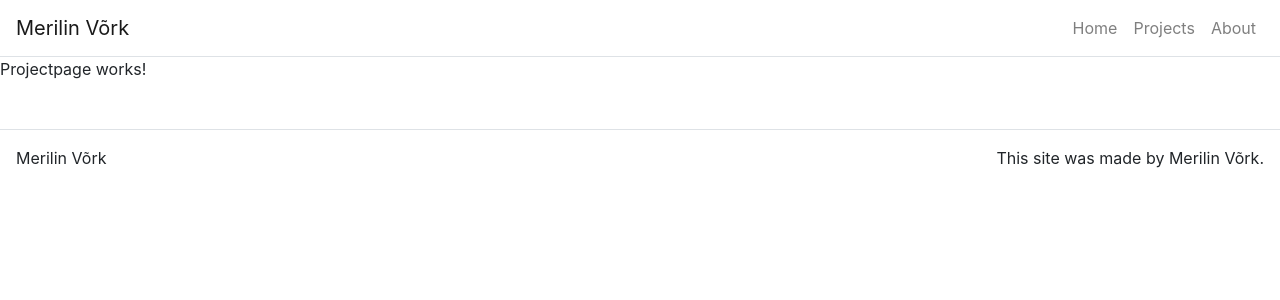
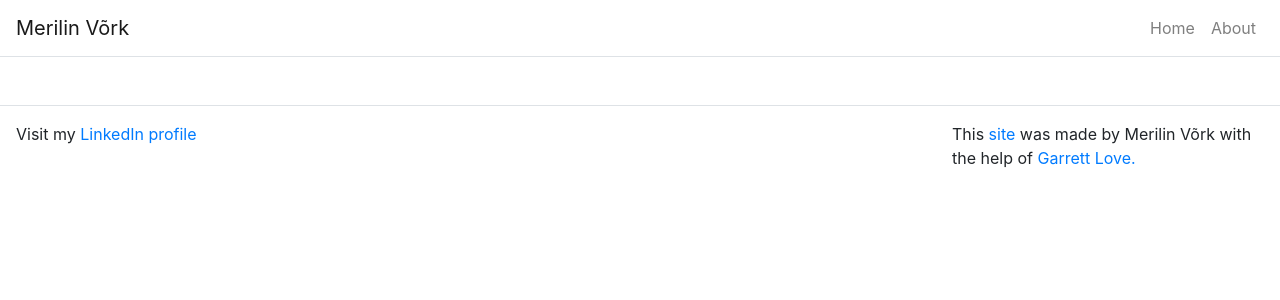
Before and after one commit to Merilinv/my-portfolio, a React (Create React App) app: page /projects in a window 1280 px wide. Shown: the top 300 px of the page. Built offline with nearby package versions, Linux system fonts and the light colour scheme.

Commit message:
Added links and information
Added additional information.

```diff
--- a/src/App.js
+++ b/src/App.js
@@ -51,14 +51,14 @@ class App extends React.Component{
               <Navbar.Collapse id="navbar-toggle">
                 <Nav className="ml-auto">
                   <Link className="nav-link" to="/">Home</Link>
-                  <Link className="nav-link" to="/projects">Projects</Link>
+                  {/* <Link className="nav-link" to="/projects">Projects</Link> */}
                   <Link className="nav-link" to="/about">About</Link>
                 </Nav>
               </Navbar.Collapse>
             </Navbar>
 
             <Route path="/" exact render={() => <HomePage title={this.state.home.title} subTitle={this.state.home.subTitle} text={this.state.home.text}/>} />
-            <Route path="/projects" render={() => <ProjectPage title={this.state.projects.title} subTitle={this.state.projects.subTitle}/>} />
+            {/* <Route path="/projects" render={() => <ProjectPage title={this.state.projects.title} subTitle={this.state.projects.subTitle}/>} /> */}
             <Route path="/about" render={() => <AboutPage title={this.state.about.title} text={this.state.about.text}/>}/>
             <Footer />
 
--- a/src/components/Footer.js
+++ b/src/components/Footer.js
@@ -10,10 +10,10 @@ function Footer() {
             <Container fluid={true}>
                 <Row className="border-top justify-content-between p-3">
                     <Col className="p-0" md={3} sm={12}>
-                        Merilin Võrk
+                        <p>Visit my <a href="https://www.linkedin.com/in/merilin-v%C3%B5rk-ba1983190/">LinkedIn profile</a></p>
                     </Col>
                     <Col className="p-0 d-flex justify-content-end" md={3}>
-                        This site was made by Merilin Võrk.
+                        <p>This <a href="https://github.com/Merilinv/my-portfolio">site</a> was made by Merilin Võrk with the help of <a href="https://www.youtube.com/playlist?list=PLnpdZyv-BjINbUjmTUsyziHz_4fa9hM5G">Garrett Love.</a></p>
                     </Col>
                 </Row>
             </Container>
--- a/src/components/Projects.js
+++ b/src/components/Projects.js
@@ -17,7 +17,7 @@ class Projects extends React.Component{
                 {
                     id: 0,
                     title: 'Chicken Karma',
-                    subTitle: 'A role playing Phaser game demo created by me and a small group of fellow students.',
+                    subTitle: 'A role-playing Phaser game demo created by me and three of my fellow students. My contribution to the project: development of interface and additional functionalities, documentation, testing, communicating with the client, organizing tasks. I learned about team management, version control, the development process, and working with frameworks.',
                     imgSrc: chickenKarma,
                     projectLink: 'https://raimop.github.io/chicken-karma/',
                     gitHubLink: 'https://github.com/raimop/chicken-karma',
@@ -26,7 +26,7 @@ class Projects extends React.Component{
                 {
                     id: 1,
                     title: 'Web Store App',
-                    subTitle: 'Created as part of an application programming course.',
+                    subTitle: 'Created as part of an application programming course. I learned about creating a React app, communicating with server, JSX and CSS.',
                     imgSrc: webStore,
                     projectLink: 'https://merilinrp2019.herokuapp.com/',
                     gitHubLink: 'https://github.com/Merilinv/RakendusteProg2019',
--- a/src/index.css
+++ b/src/index.css
@@ -34,6 +34,8 @@ code {
 }
 
 .m-card-sub-title {
+  width: 700px;
+  text-align: justify;
   font-size: 16px;
   margin: 0px;
 }
@@ -84,6 +86,4 @@ code {
   margin-right: 50px;
   background-color: rgba(168, 210, 231, 0.219);
   border-radius: 10px;
-
-
 }
--- a/src/pages/AboutPage.js
+++ b/src/pages/AboutPage.js
@@ -22,7 +22,7 @@ function AboutPage(props){
                         I dream of working in the tech industry with a cooperative team and on something that makes a difference.
                     </p>
                     <p> I feel that I am most
-                        suitable for a position that requires communication, planning, structuring, creativity, and understanding of others.
+                        suitable for a position that requires <b>communication, planning, structuring, creativity, and understanding of others</b> .
                     </p>
                     <p>Currently, I am writing and developing my bachelour's thesis on design and development of a web-based art portfolio
                         - as I am also hobby artist, but hoping to bind my IT knowledge and urge to create something together.</p>
--- a/src/pages/HomePage.js
+++ b/src/pages/HomePage.js
@@ -1,6 +1,7 @@
 import React from 'react';
 import Hero from '../components/Hero';
 import Projects from '../components/Projects';
+
 
 function HomePage(props){
     return(
--- a/src/pages/ProjectPage.js
+++ b/src/pages/ProjectPage.js
@@ -1,8 +1,14 @@
 import React from 'react';
+
+import Projects from '../components/Projects';
+import { Container, Row } from 'react-bootstrap';
 
 function ProjectPage(props){
     return(
-        <p>Projectpage works!</p>
+        <Container className="p-0" fluid={true}>
+             <Projects/>
+        </Container>
+
     );
 }
 
```
